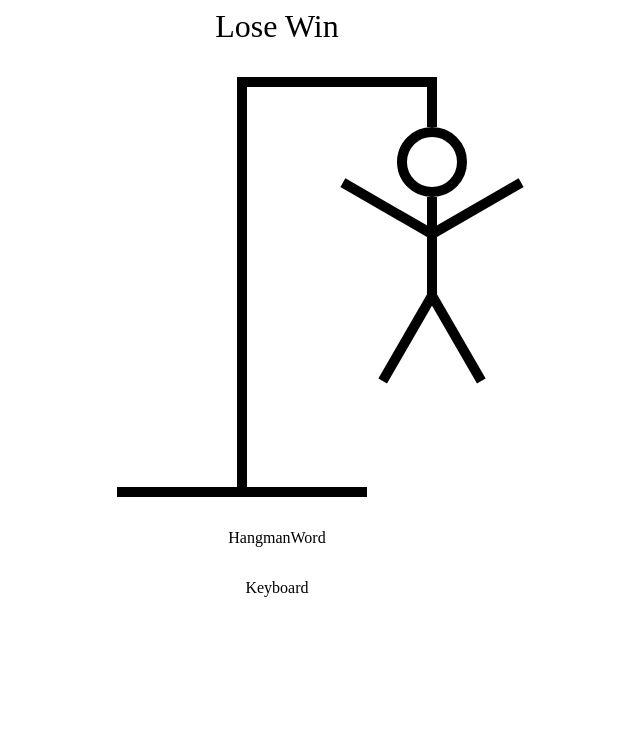
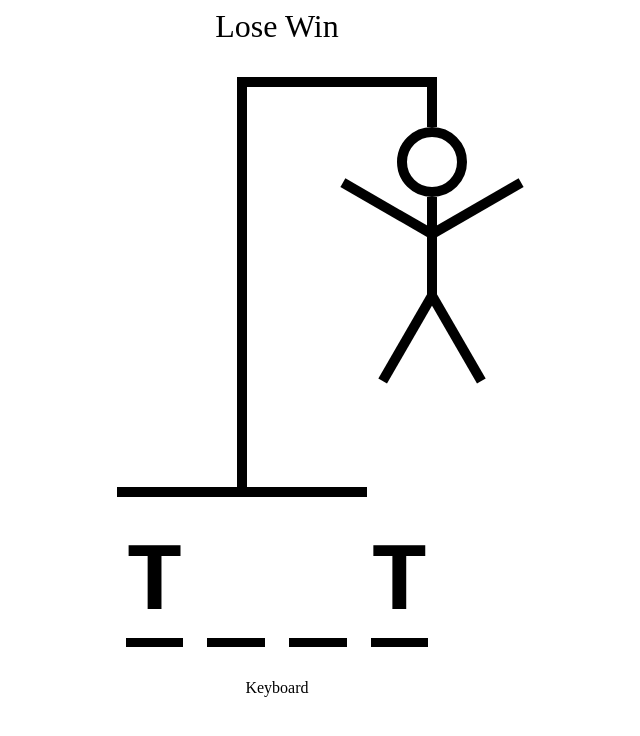
Before and after one commit to cmthecoder/hangman, a React (Vite) app: page / in a window 1280 px wide. Shown: the top 736 px of the page, without its empty margins (363-1003 px from the left). Built offline with nearby package versions, Linux system fonts and the light colour scheme.

Commit message:
set up the ui for the guessed words

```diff
--- a/src/components/HangmanWord.tsx
+++ b/src/components/HangmanWord.tsx
@@ -1,9 +1,27 @@
-import React from 'react'
+const HangmanWord = () => {
+  const word = "test";
+  const guessedLetters = ['t']
 
-const HangmanWord = () => {
   return (
-    <div>HangmanWord</div>
-  )
-}
+    <div
+      style={{
+        display: "flex",
+        gap: ".25em",
+        fontSize: "6rem",
+        fontWeight: "bold",
+        textTransform: "uppercase",
+        fontFamily: "monospace",
+      }}
+    >
+      {word.split("").map((letter, index) => (
+        <span style={{ borderBottom: ".1em solid black" }} key={index}>
+          <span style={{
+            visibility: guessedLetters.includes(letter) ? 'visible' : 'hidden',
+          }}>{letter}</span>
+        </span>
+      ))}
+    </div>
+  );
+};
 
-export default HangmanWord
+export default HangmanWord;
```
